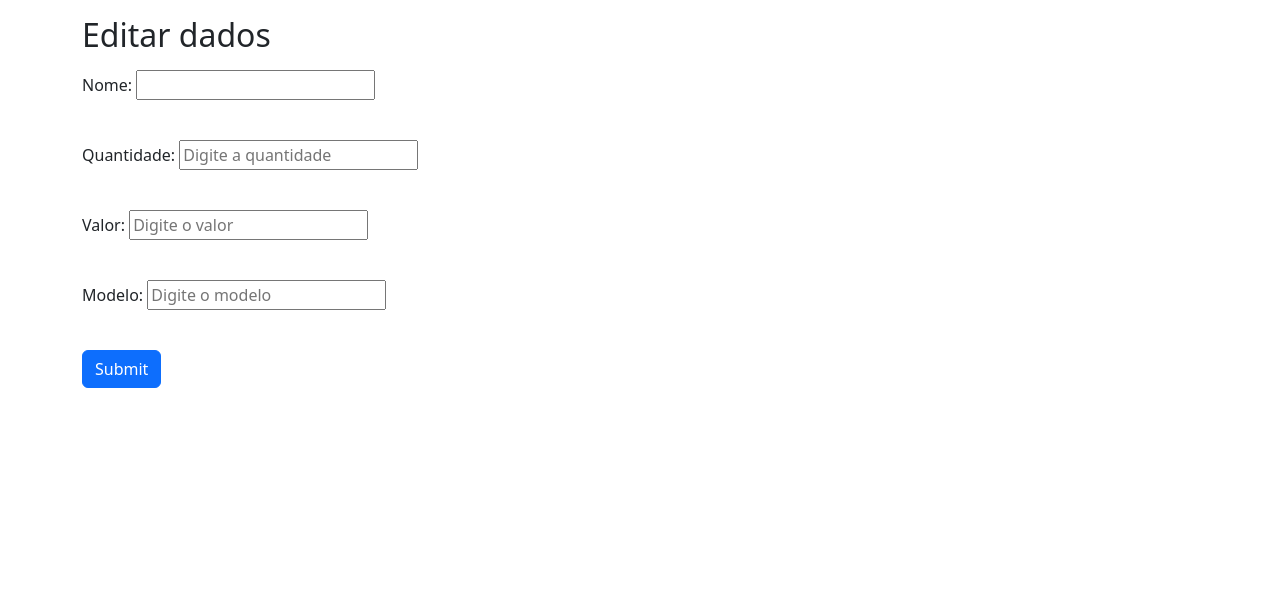
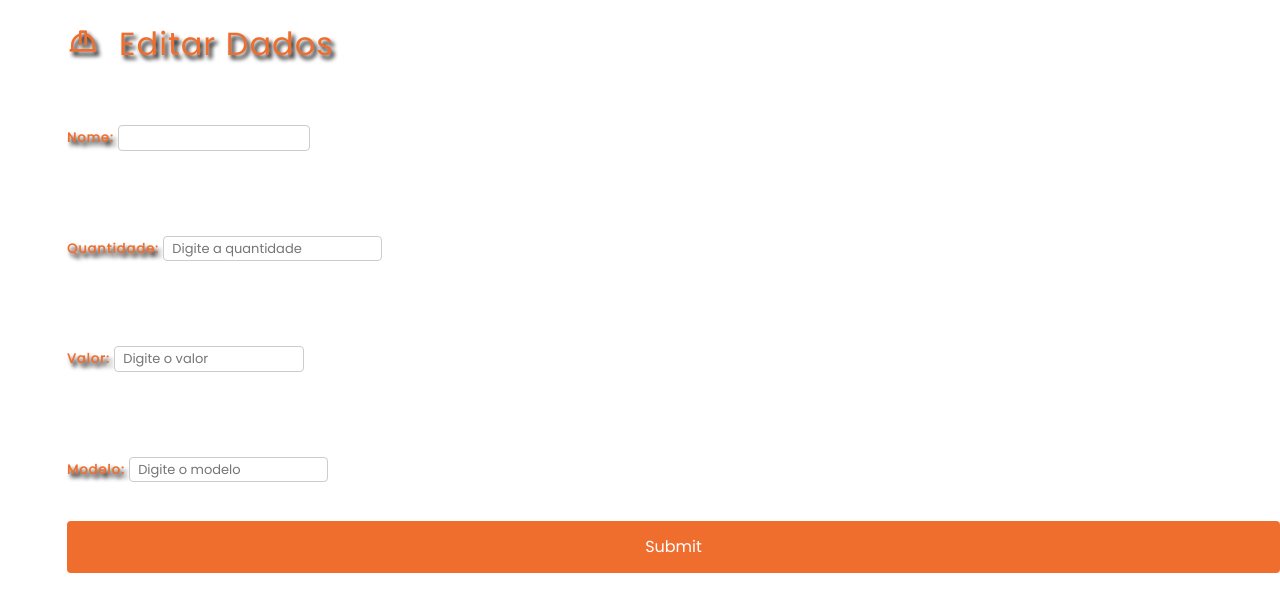
Before and after one commit to GustavoBoing/projeto-tcc, a PHP site: page /tables/edit.php in a window 1280 px wide. Shown: the top 612 px of the page. Run offline with PHP 8.4, Linux system fonts and the light colour scheme; data comes from the database, SQL or seed files in the repository; data that the repository does not hold is empty; some libraries are stand-ins or nearby versions.

Commit message:
alteraçao edit

```diff
--- a/inc/style.css
+++ b/inc/style.css
@@ -233,7 +233,7 @@
   }
 
 a {
-    color: var(--search-text);
+    color: rgb(168, 167, 167);
     text-decoration: none;
     transition: 0.5s;
   }
--- a/inc/styleDark.css
+++ b/inc/styleDark.css
@@ -143,8 +143,8 @@ body.dark .search-field i{
 }
 
 body.dark .tittle > .titulos {
-    color: var(--color-black);
-    text-shadow: 1px 2px 5px var(--color-default);
+    color: var(--color-default);
+    text-shadow: 3px 3px 3px var(--color-black);
 }
 
 #subtitulo {
--- a/tables/edit.php
+++ b/tables/edit.php
@@ -1,6 +1,5 @@
 <?php
     session_start();
-
     include_once("conexao.php");
 
     $id_produto = filter_input(INPUT_GET, 'id_produto', FILTER_SANITIZE_NUMBER_INT);
@@ -10,14 +9,18 @@
 ?>
 <!DOCTYPE html>
     <head>
-        <meta charset="utf-8">
-        <meta name="viewport" content="width=device-width, initial-scale=1">
+        <link rel="stylesheet" href="styleTbl.css"/>
+        <link rel="stylesheet" href="style.css"><link rel="stylesheet" href="<?php echo BASEURL; ?>inc/style.css"/>
+        <link rel="stylesheet" href="<?php echo BASEURL; ?>inc/styleDark.css">
+        <link href='https://unpkg.com/boxicons@2.1.4/css/boxicons.min.css' rel='stylesheet'>
+        <link rel="stylesheet" href="https://cdnjs.cloudflare.com/ajax/libs/font-awesome/6.4.0/css/all.min.css" integrity="sha512-iecdLmaskl7CVkqkXNQ/ZH/XLlvWZOJyj7Yy7tcenmpD1ypASozpmT/E0iPtmFIB46ZmdtAc9eNBvH0H/ZpiBw==" crossorigin="anonymous" referrerpolicy="no-referrer" />
         <link href="https://cdn.jsdelivr.net/npm/bootstrap@5.3.2/dist/css/bootstrap.min.css" rel="stylesheet">
         <script src="https://cdn.jsdelivr.net/npm/bootstrap@5.3.2/dist/js/bootstrap.bundle.min.js"></script>
     </head>
+
     <body>
-        <div class="container mt-3">
-            <h2>Editar dados</h2>
+        <div class="TituloEdit">
+            <h2 class="titulos"><i class='bx bx-hard-hat'></i>&nbsp Editar Dados </h2>
             <?php
             if(isset($_SESSION['msg'])){
                 echo $_SESSION['msg'];
@@ -27,24 +30,32 @@
             <form method="POST" action="proc_edit_prod.php">
 			    <input type="hidden" name="id" value="<?php echo $row_produto['id_produto']; ?>">
 
-                <div class="mb-3 mt-3">
-                    <label>Nome:</label>
+                <div class="Nome">
+                    <label for="Nome">
+                        Nome:
                     <input type="text" name="descricao" value="<?php echo $produto['descricao']; ?>"><br><br>
+                    </label>
                 </div>
 
-                <div class="mb-3">
-                    <label>Quantidade:</label>
+                <div class="Qtd">
+                    <label for="Qtd">
+                        Quantidade:
 			        <input type="text" name="quantidade" placeholder="Digite a quantidade" value="<?php echo $row_produto['quantidade']; ?>"><br><br>
+                    </label>
                 </div>
 
-                <div class="mb-3">
-                    <label>Valor: </label>
+                <div class="Valor">
+                    <label for="Valor">
+                        Valor:
 			        <input type="text" name="valor" placeholder="Digite o valor" value="<?php echo $row_produto['valor']; ?>"><br><br>
+                    </label>
                 </div>
 
-                <div class="mb-3">
-                    <label>Modelo: </label>
+                <div class="Modelo">
+                    <label for="Modelo">
+                        Modelo:
 			        <input type="text" name="modelo" placeholder="Digite o modelo" value="<?php echo $row_produto['modelo']; ?>"><br><br>
+                    </label>
                 </div>
 
                 <button type="submit" class="btn btn-primary">Submit</button>
--- a/tables/epis.php
+++ b/tables/epis.php
@@ -53,9 +53,9 @@
                                 echo '<td>' . 'R$ ' . number_format($produto['Valor'] * $produto['Quantidade'], 2, ',', '.') . '</td>'
                             ?>
                             <td class="changes">
-                                <a href="edit.php?id=<?php echo $produto['id_produto']; ?>" class="btn btn-sm btn-secondary"><i class='bx bx-plus-circle'></i> Adicionar</a>
-                                <a href="edit.php?id=<?php echo $produto['id_produto']; ?>" class="btn btn-sm btn-secondary"><i class='bx bx-minus-circle'></i> Renovar</a>
-                                <a href="edit.php?id=<?php echo $produto['id_produto']; ?>" class="btn btn-sm btn-secondary"><i class="fa fa-edit"></i> Editar</a>
+                                <a href="edit.php?id=<?php echo $produto['id_produto']; ?>" class="btn btn-sm btn-light"><i class='bx bx-plus-circle'></i> Adicionar</a>
+                                <a href="edit.php?id=<?php echo $produto['id_produto']; ?>" class="btn btn-sm btn-light"><i class='bx bx-minus-circle'></i> Renovar</a>
+                                <a href="edit.php?id=<?php echo $produto['id_produto']; ?>" class="btn btn-sm btn-light"><i class="fa fa-edit"></i> Editar</a>
                             </td>
                             <?php } ?>
                         </tr>
--- a/tables/insumos.php
+++ b/tables/insumos.php
@@ -15,7 +15,7 @@
     </head>
     <body>
         <div class="tittle">
-            <h2 class="titulos" style="color:#F06E2D; text-shadow: 1px 2px 5px black; letter-spacing:1px;"><i class='bx bx-grid-alt'></i>&nbsp Insumos </h2>
+            <h2 class="titulos"><i class='bx bx-grid-alt'></i>&nbsp Insumos </h2>
             <p id="subtitulo" style="font-size:small; margin:0 0 0 70px">Visão geral dos itens de Insumo</p>
         </div>
             <!-- <h2>&nbsp <i class='bx bx-grid-alt' id="icons"></i>&nbsp &nbsp ESTOQUE - INSUMOS </h2>
--- a/tables/styleTbl.css
+++ b/tables/styleTbl.css
@@ -18,10 +18,10 @@
 .tittle > .titulos {
     font-family: 'Poppins', sans-serif;
     margin: 25px 0 0 67px;
-    color: rgb(51, 51, 51);
+    color: var(--color-black);
     font-size: 30px;
     font-weight: 1000;
-    text-shadow: 1px 2px 5px var(--color-black);
+    text-shadow: 3px 4px 4px black;
     letter-spacing: 1px;
 }
 
@@ -97,13 +97,13 @@
 .changes button{
 
     border-radius: 10px;
-    color: #383838;
+    color: #ffffff;
 }
 
 input[type=text], select {
-    width: 100%;
-    padding: 12px 20px;
-    margin: 8px 0;
+    width: 60%;
+    padding: 2px 8px;
+    margin: 4px 0;
     display: inline-block;
     border: 1px solid #ccc;
     border-radius: 4px;
@@ -137,6 +137,23 @@ button[type=submit]:hover {
 }
 
 label{
-    font-size: medium;
+    font-size: small;
     margin-top: 50px;
 }
+
+
+.TituloEdit{
+
+    font-family: 'Poppins', sans-serif;
+    margin: 25px 0 0 67px;
+    color: var(--color-black);
+    font-size: 30px;
+    font-weight: 1000;
+    text-shadow: 3px 4px 4px black;
+    letter-spacing: 1px;
+}
+
+.TituloEdit > input{
+    margin: 2px, 3px, 5px, 8px;
+    size: 30px;
+}
```
